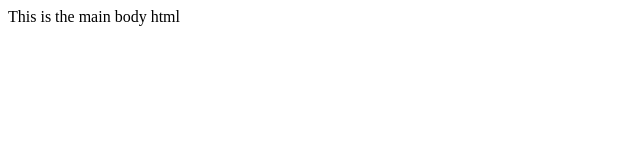
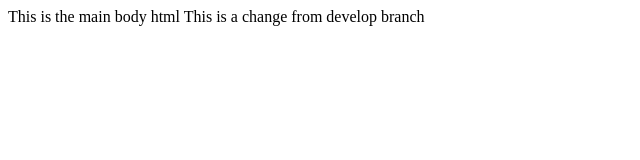
Before and after one commit to jsiryj/my-app, a plain HTML site: page index.html in a window 1280 px wide. Shown: the whole page, without its empty margins (0-640 px from the left). Drawn offline with Linux system fonts and the light colour scheme.

Commit message:
New branch

```diff
--- a/index.html
+++ b/index.html
@@ -8,5 +8,7 @@
 </head>
 <body>
     This is the main body html
+
+    This is a change from develop branch
 </body>
 </html>
```
